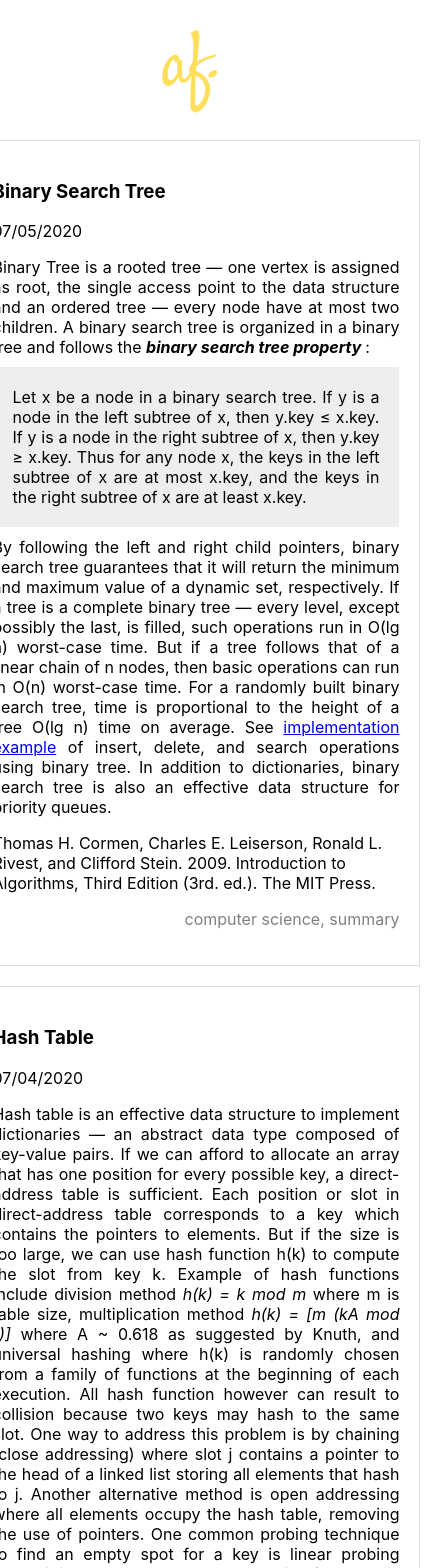
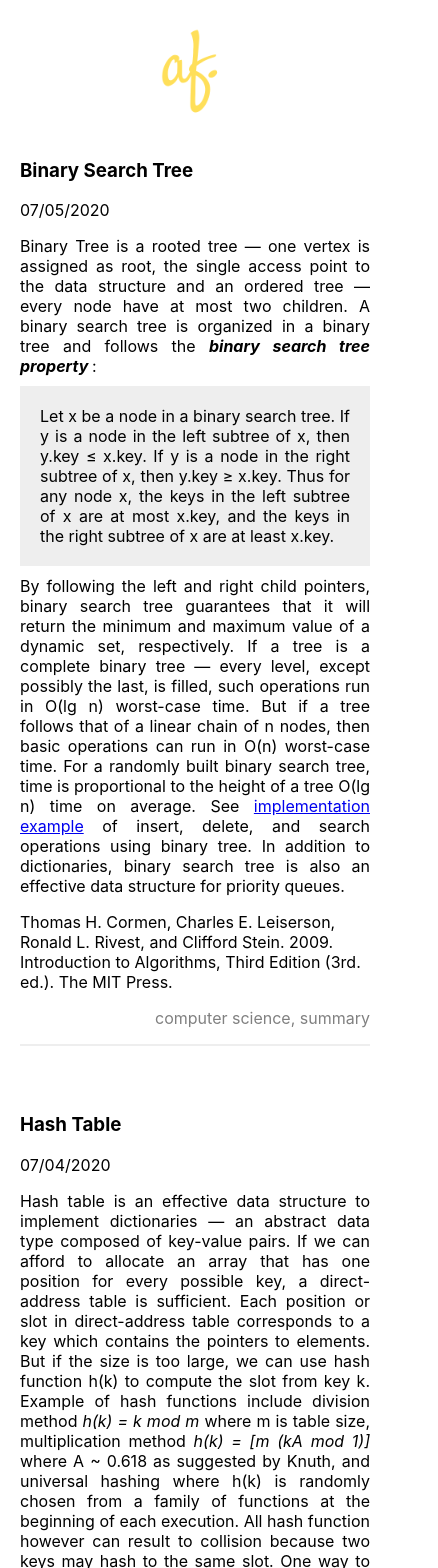
Before and after one commit to alanaalfeche/personal-website, a React (Create React App) app: page / in a window 390 px wide. Shown: the top 1568 px of the page, 438 px wide, since content can reach past the window. Built offline with nearby package versions, Linux system fonts and the light colour scheme.

Commit message:
Fix mobile view

```diff
--- a/src/App.js
+++ b/src/App.js
@@ -13,7 +13,7 @@ const Container = styled.div`
 `;
 
 const Articles = styled.div`
-  padding: 20px;
+  width: 100vw;
 `;
 
 class App extends React.Component {
--- a/src/components/Article/Article.js
+++ b/src/components/Article/Article.js
@@ -3,11 +3,8 @@ import styled from 'styled-components';
 
 
 const Container = styled.div`
-    min-height: 250px;
     width: 100%;
-    border: 1px solid #212c3926;
     text-align: left;
-    margin-bottom: 20px;
     word-wrap: break-word;
 `;
 
@@ -25,6 +22,7 @@ class Article extends React.Component {
                     <p style={{ textAlign: 'justify' }} dangerouslySetInnerHTML={{ __html: this.props.summary }}/>
                     <p>{this.props.citation}</p>
                     <Tag>{this.props.tags}</Tag>
+                    <hr style={{border: '1px solid rgb(238 238 238)'}}></hr>
                 </div>
             </Container>
         )
```
